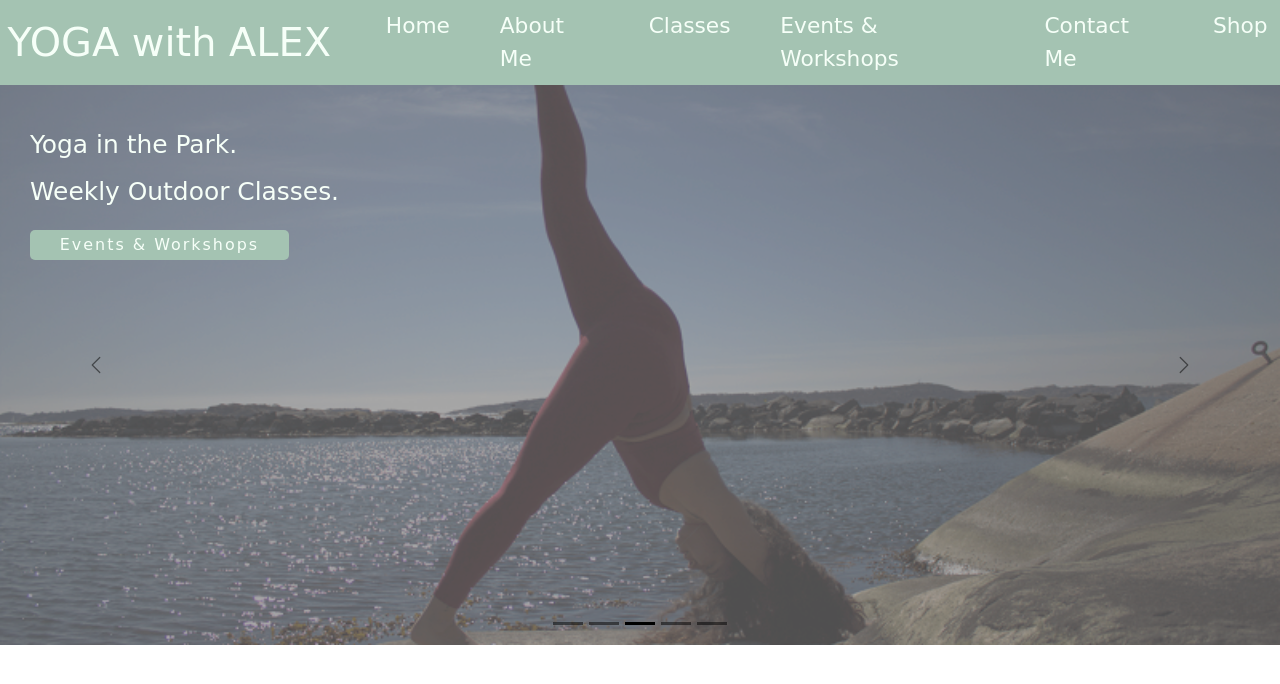
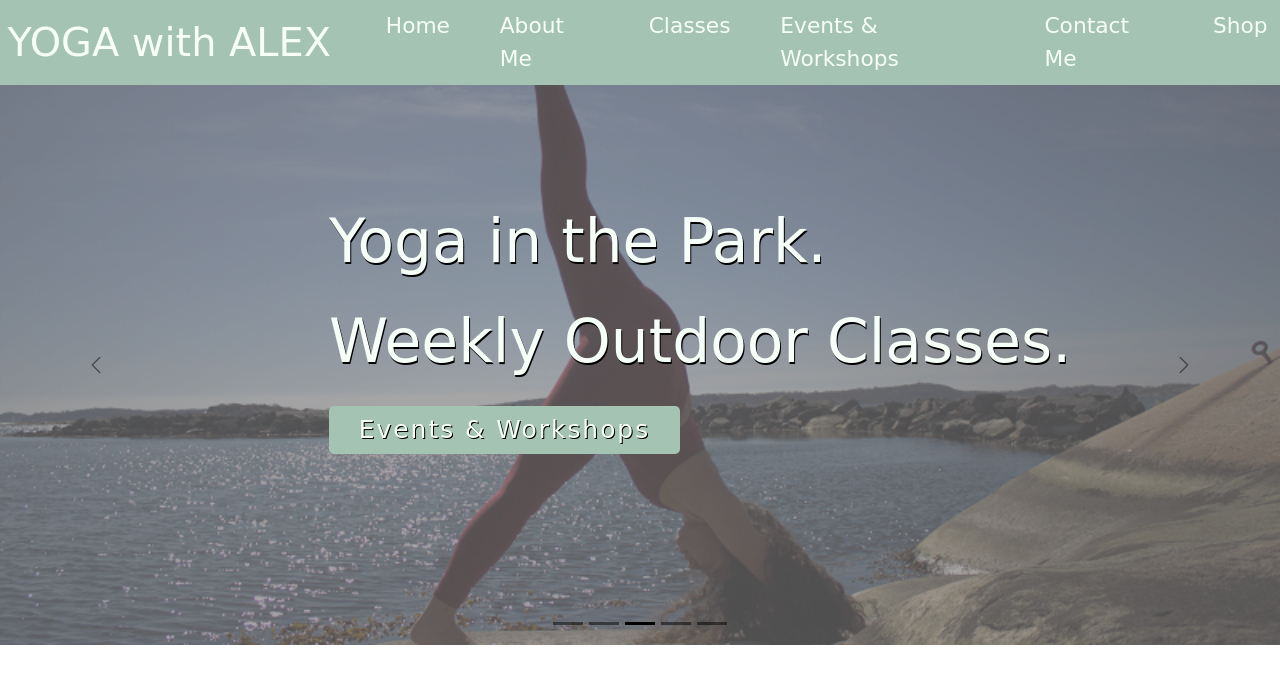
Before and after one commit to TotallySly/yoga-with-alex--html-css-bootstrap-js, a plain HTML site: page index.html in a window 1280 px wide. Drawn offline with nearby package versions, Linux system fonts and the light colour scheme; a web font is replaced by a local one.

Commit message:
Add media query for devices above tablet relating the the carousel. The text is now enlarged, with a a text shadow, as well as a a larger button

```diff
--- a/style.css
+++ b/style.css
@@ -74,6 +74,10 @@ body {
     color: var(--lightcyan);
 }
 
+.carousel-indicators {
+    color: var(--cambridgeblue);
+}
+
 .carousel-bk-image-one {
     background-image: url(assets/images/hero-image.png);
 }
@@ -117,8 +121,9 @@ body {
 }
 
 .button {
+    font-size: 1.6rem;
+    text-shadow: 1px 1px black;
     margin-top: 1rem;
-    font-size: 1.6rem;
     letter-spacing: 0.2rem;
     font-weight: 500;
     color: var(--mintcream);
@@ -132,3 +137,19 @@ body {
     background: var(--azure);
     color: var(--cambridgeblue);
 }
+
+@media screen and (min-width: 768px) {
+    .carousel-caption {
+        top: 10rem;
+        left: 33rem;
+    }
+
+    .carousel-text {
+        text-shadow: 1px 2px black;
+        font-size: 6rem;
+    }
+
+    .button {
+        font-size: 2.5rem;
+    }
+}
```
